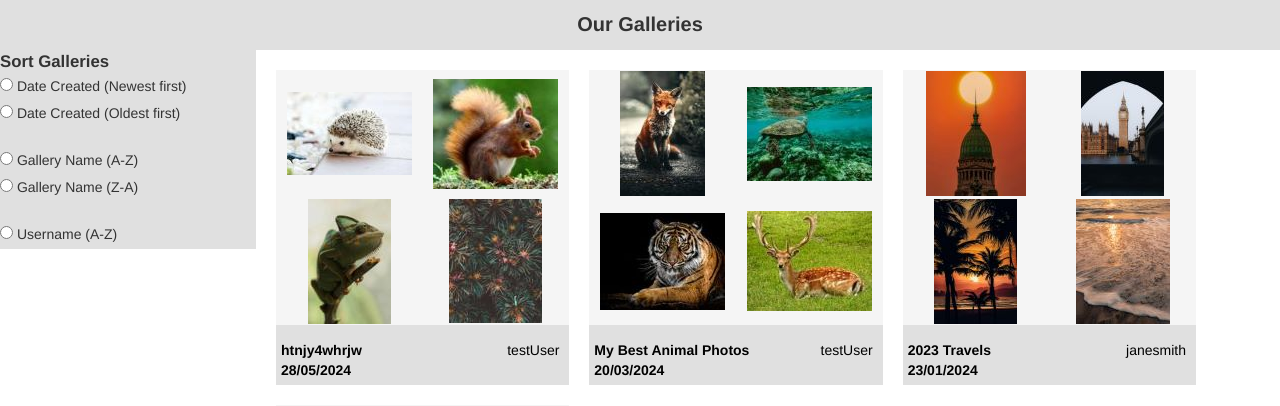
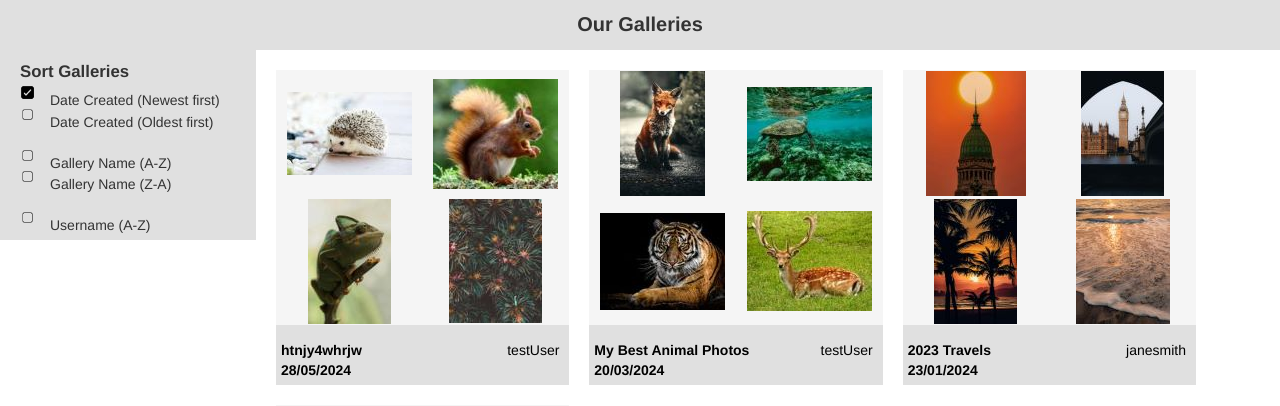
Before and after one commit to meghardie/GalleryWebsite, a Flask app: page / in a window 1280 px wide. Shown: the part 52-458 px from the top of the page. Run offline with Flask 3, Linux system fonts and the light colour scheme; some libraries are stand-ins or nearby versions.

Commit message:
added own checkboxes

```diff
--- a/app/static/style.css
+++ b/app/static/style.css
@@ -115,6 +115,8 @@
     width: 20%;
     background-color: var(--darkBackground);
     float: left;
+    padding: 10px;
+    padding-left: 20px;
 }
 
 #sidebarTitle{
@@ -124,6 +126,27 @@
 
 .sortGallsLabel{
     font-weight: normal;
+}
+
+#sidebar input[type="radio"] {
+    display: none;
+}
+
+#sidebar input[type="radio"] + label {
+    background-image: url('unchecked.png');
+    height: 15px;
+    display: inline-block;
+    padding: 5px;
+    padding-left: 30px;
+    vertical-align: middle;
+    background-size: contain;
+    background-repeat: no-repeat;
+}
+
+#sidebar input[type="radio"]:checked + label {
+    background-image: url('checked.png');
+    vertical-align: middle;
+    height: 15px;
 }
 
 /* for my galleries page */
--- a/app/templates/index.html
+++ b/app/templates/index.html
@@ -11,19 +11,19 @@
             Sort Galleries
         </div>
         <form action="{{ url_for('homePage') }}" method = "GET">
-            <input type = "radio" id = "DateLtoF" name = "sortGalls" value = "DateNtoO" onchange="this.form.submit()">
+            <input type = "radio" id = "DateNtoO" name = "sortGalls" value = "DateNtoO" onchange="this.form.submit()"  {{ 'checked' if request.args.get('sortGalls', 'DateNtoO') == 'DateNtoO' else '' }}>
             <label for = "DateNtoO" class = "sortGallsLabel">Date Created (Newest first)</label>
-            <br><input type = "radio" id = "DateFtoL" name = "sortGalls" value = "DateOtoN" onchange="this.form.submit()">
+            <br><input type = "radio" id = "DateOtoN" name = "sortGalls" value = "DateOtoN" onchange="this.form.submit()"  {{ 'checked' if request.args.get('sortGalls') == 'DateOtoN' else '' }}>
             <label for = "DateOtoN" class = "sortGallsLabel">Date Created (Oldest first)</label>
             <br>
 
-            <br><input type = "radio" id = "AlphaAtoZ" name = "sortGalls" value = "AlphaAtoZ" onchange="this.form.submit()">
+            <br><input type = "radio" id = "AlphaAtoZ" name = "sortGalls" value = "AlphaAtoZ" onchange="this.form.submit()"  {{ 'checked' if request.args.get('sortGalls') == 'AlphaAtoZ' else '' }}>
             <label for = "AlphaAtoZ" class = "sortGallsLabel">Gallery Name (A-Z)</label>
-            <br><input type = "radio" id = "AlphaZtoA" name = "sortGalls" value = "AlphaZtoA" onchange="this.form.submit()">
+            <br><input type = "radio" id = "AlphaZtoA" name = "sortGalls" value = "AlphaZtoA" onchange="this.form.submit()"  {{ 'checked' if request.args.get('sortGalls') == 'AlphaZtoA' else '' }}>
             <label for = "AlphaZtoA" class = "sortGallsLabel">Gallery Name (Z-A)</label>
             <br>
 
-            <br><input type = "radio" id = "username" name = "sortGalls" value = "username" onchange="this.form.submit()">
+            <br><input type = "radio" id = "username" name = "sortGalls" value = "username" onchange="this.form.submit()"  {{ 'checked' if request.args.get('sortGalls') == 'username' else '' }}>
             <label for = "username" class = "sortGallsLabel">Username (A-Z)</label>
         </form>
     </div>
```
Also changed, not shown: app/static/checked.png (added), app/static/unchecked.png (added).
